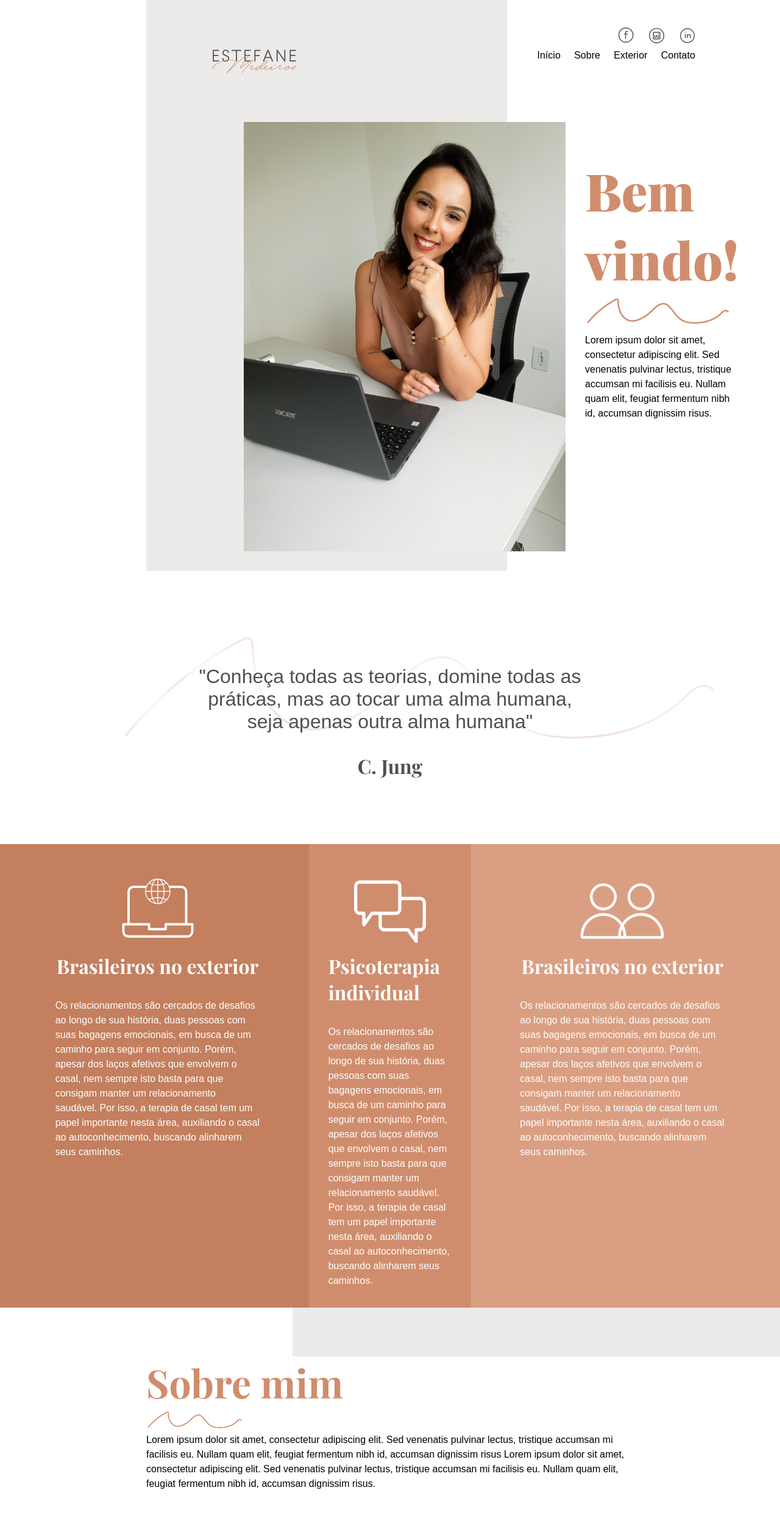
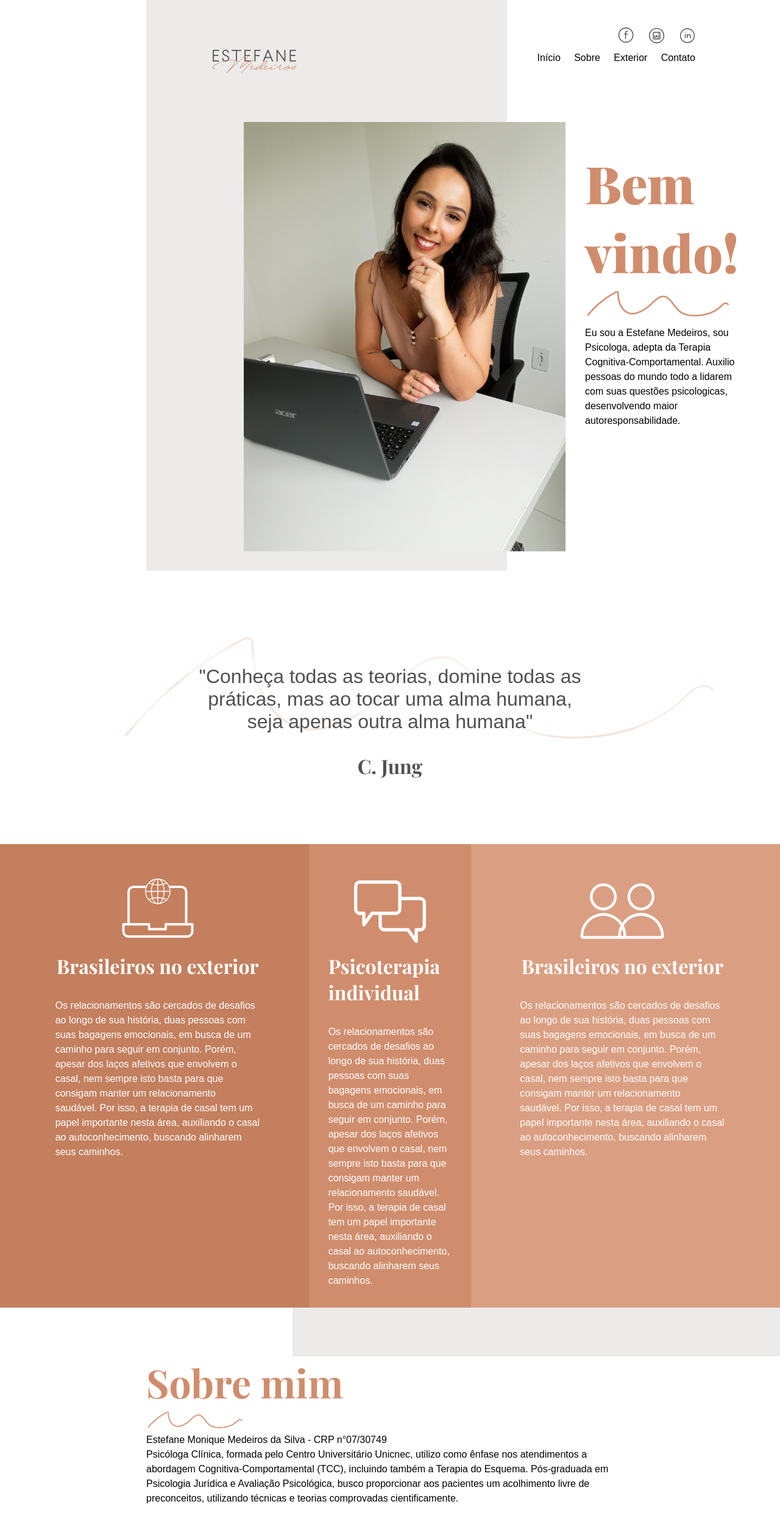
Before and after one commit to gnrfilipe04/estefane-medeiros, a Next.js app: page / in a window 1280 px wide. Shown: the top 2507 px of the page at 61% size. Built offline with nearby package versions, Linux system fonts and the light colour scheme; a web font is replaced by a local one.

Commit message:
link social icons

```diff
--- a/src/components/Footer/index.js
+++ b/src/components/Footer/index.js
@@ -4,6 +4,7 @@ import { withStyles } from "@material-ui/core/styles";
 import { Container } from "./styles";
 import Coffe from "@material-ui/icons/FreeBreakfastOutlined";
 import Heart from "@material-ui/icons/FavoriteBorderOutlined";
+import Link from 'next/link'
 
 const CssTextField = withStyles({
   root: {
@@ -35,9 +36,15 @@ const Footer = () => {
         <img src="logo-header.svg" className="logo" />
         <div className="subscribe">
           <div className="social-icons">
-            <img src="facebook.svg" />
-            <img src="instagram.svg" />
-            <img src="linkedin.svg" />
+          <Link href="https://www.facebook.com/estefanemedeiross">
+              <a target="_blank"><img src="facebook.svg" /></a>
+            </Link>
+            <Link href="https://www.instagram.com/estefanemedeiross/">
+              <a target="_blank"><img src="instagram.svg" /></a>
+            </Link>
+            <Link href="https://www.linkedin.com/in/estefane-medeiros-2518531ab/">
+              <a target="_blank"><img src="linkedin.svg" /></a>
+            </Link>
           </div>
           <div className="input-subscribe">
             <CssTextField
--- a/src/components/Header/index.js
+++ b/src/components/Header/index.js
@@ -1,5 +1,5 @@
 import React from "react";
-
+import Link from 'next/link'
 import { Container } from "./styles";
 
 const Header = () => {
@@ -27,9 +27,15 @@ const Header = () => {
             </ul>
           </nav>
           <div className="social-icons">
-            <img src="facebook.svg" />
-            <img src="instagram.svg" />
-            <img src="linkedin.svg" />
+            <Link href="https://www.facebook.com/estefanemedeiross">
+              <a target="_blank"><img src="facebook.svg" /></a>
+            </Link>
+            <Link href="https://www.instagram.com/estefanemedeiross/">
+              <a target="_blank"><img src="instagram.svg" /></a>
+            </Link>
+            <Link href="https://www.linkedin.com/in/estefane-medeiros-2518531ab/">
+              <a target="_blank"><img src="linkedin.svg" /></a>
+            </Link>
           </div>
         </div>
       </div>
@@ -41,10 +47,10 @@ const Header = () => {
             <img className="linha" src="linha-grossa.png" />
           </div>
           <p>
-            Lorem ipsum dolor sit amet, consectetur adipiscing elit. Sed
-            venenatis pulvinar lectus, tristique accumsan mi facilisis eu.
-            Nullam quam elit, feugiat fermentum nibh id, accumsan dignissim
-            risus.
+            Eu sou a Estefane Medeiros, sou Psicologa, adepta da Terapia
+            Cognitiva-Comportamental. Auxilio pessoas do mundo todo a lidarem
+            com suas questões psicologicas, desenvolvendo maior
+            autoresponsabilidade.
           </p>
         </div>
       </div>
--- a/src/components/Main/index.js
+++ b/src/components/Main/index.js
@@ -23,31 +23,32 @@ const CssTextField = withStyles({
 })(TextField);
 
 const Main = () => {
-
-  const [name , setName] = useState("")
-  const [email , setEmail] = useState("")
-  const [whatsapp , setWhatsapp] = useState("")
-  const [locality , setLocality] = useState("")
-  const [message , setMessage] = useState("")
+  const [name, setName] = useState("");
+  const [email, setEmail] = useState("");
+  const [whatsapp, setWhatsapp] = useState("");
+  const [locality, setLocality] = useState("");
+  const [message, setMessage] = useState("");
 
   const sendEmail = () => {
-    fetch('/api/sendEmail', {
+    fetch("/api/sendEmail", {
       method: "POST",
       body: JSON.stringify({
         name,
         email,
         whatsapp,
         locality,
-        message
+        message,
+      }),
+    })
+      .then(() => {
+        setName(""),
+          setEmail(""),
+          setWhatsapp(""),
+          setLocality(""),
+          setMessage("");
       })
-    }).then(() => {
-      setName(""),
-      setEmail(""),
-      setWhatsapp(""),
-      setLocality(""),
-      setMessage("")
-    }).catch(console.error)
-  }
+      .catch(console.error);
+  };
 
   return (
     <Container>
@@ -113,13 +114,15 @@ const Main = () => {
           <h1>Sobre mim</h1>
           <img className="linha" src="linha-grossa.png" />
           <p>
-            Lorem ipsum dolor sit amet, consectetur adipiscing elit. Sed
-            venenatis pulvinar lectus, tristique accumsan mi facilisis eu.
-            Nullam quam elit, feugiat fermentum nibh id, accumsan dignissim
-            risus Lorem ipsum dolor sit amet, consectetur adipiscing elit. Sed
-            venenatis pulvinar lectus, tristique accumsan mi facilisis eu.
-            Nullam quam elit, feugiat fermentum nibh id, accumsan dignissim
-            risus.
+            Estefane Monique Medeiros da Silva - CRP n°07/30749
+            <br />
+            Psicóloga Clínica, formada pelo Centro Universitário Unicnec,
+            utilizo como ênfase nos atendimentos a abordagem
+            Cognitiva-Comportamental (TCC), incluindo também a Terapia do
+            Esquema. Pós-graduada em Psicologia Jurídica e Avaliação
+            Psicológica, busco proporcionar aos pacientes um acolhimento livre
+            de preconceitos, utilizando técnicas e teorias comprovadas
+            cientificamente.
           </p>
         </div>
       </div>
@@ -192,7 +195,9 @@ const Main = () => {
             variant="outlined"
             style={{ margin: "1rem 0 0 0 " }}
           />
-          <button type="submit" onClick={sendEmail}>Enviar</button>
+          <button type="submit" onClick={sendEmail}>
+            Enviar
+          </button>
         </div>
       </div>
     </Container>
```
Also changed, not shown: src/components/Main/styles.js (+0 -85 lines), 2 other files (tests, documents, lock files or other folders).
